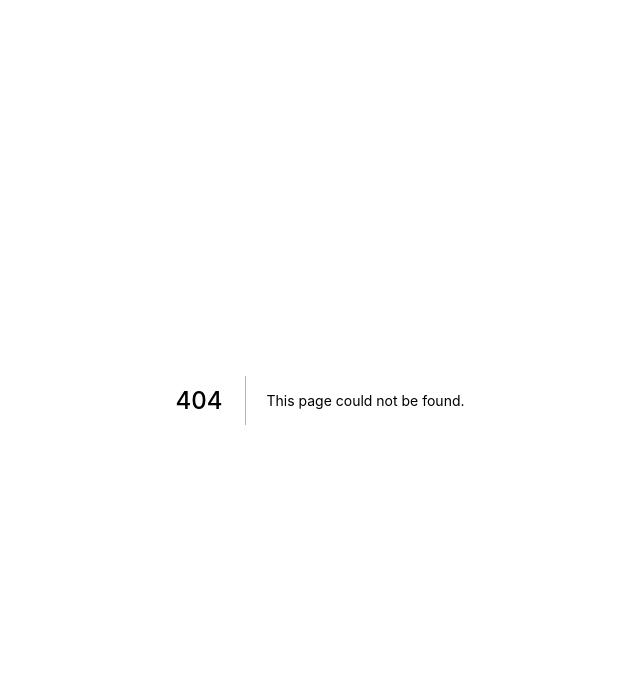
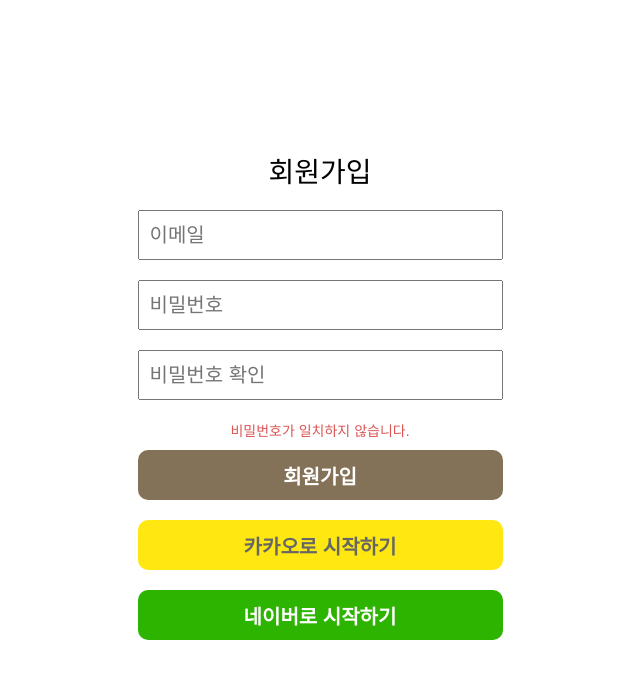
Before and after one commit to Team-Just-Do-it/Down-to-Earth, a Next.js app: page /join in a window 1280 px wide. Before the commit this address had no page. Shown: the top 678 px of the page, without its empty margins (320-960 px from the left). Built offline with nearby package versions, Linux system fonts and the light colour scheme; what emotion-reset would draw is missing.

Commit message:
💄 Add: join form UI

```diff
--- /dev/null
+++ b/src/pages/join.tsx
@@ -0,0 +1,85 @@
+import React, { useState } from "react";
+import type { NextPage } from "next";
+import styled from "@emotion/styled"
+
+const Join: NextPage = () => {
+
+  return (
+    <JoinContainer>
+      <JoinForm>
+        <h2>회원가입</h2>
+        <label htmlFor="user-id"></label>
+        <input type="text" id="user-id" placeholder="이메일"/>
+        <label htmlFor="user-pw"></label>
+        <input type="password" id="user-pw" placeholder="비밀번호"/>
+        <label htmlFor="user-pw-check"></label>
+        <input type="password" id="user-pw-check" placeholder="비밀번호 확인"/>
+        <TextAlert>비밀번호가 일치하지 않습니다.</TextAlert>
+        {/* {idError && <TextAlert>아이디 또는 비밀번호가 일치하지 않습니다.</TextAlert>}  */}
+        <JoinButton type="button">회원가입</JoinButton>
+        <KakaoJoinButton type="button">카카오로 시작하기</KakaoJoinButton>
+        <NaverJoinButton type="button">네이버로 시작하기</NaverJoinButton>
+      </JoinForm>
+    </JoinContainer>
+  )
+}
+export default Join;
+
+const JoinContainer = styled.section`
+  display: flex;
+  justify-content: center;
+  align-items: center;
+  width: 100%;
+  height: 100vh;
+
+`
+const JoinForm = styled.form`
+  display: flex;
+  flex-direction: column;
+  align-items: center;
+  width: 365px;
+
+  h2 {
+    font-size: 28px;
+    font-weight: 500;
+    margin-bottom: 20px;
+  }
+  input {
+    width: 100%;
+    height: 50px;
+    box-sizing: border-box;
+    padding: 10px;
+    margin-bottom: 20px;
+    font-size: 20px;
+  }
+  button {
+    width: 100%;
+    height: 50px;
+    font-size: 20px;
+    font-weight: bold;
+    border-radius: 10px;
+    margin: 10px 0 10px 0;
+
+    &:hover{
+    opacity: 0.3;
+    transition-duration: 0.3s;
+    }
+  }
+`
+
+const TextAlert = styled.span`
+  color: #DC5454;
+  font-size: 14px;
+`
+const JoinButton = styled.button`
+  background-color: #847258;
+  color: #FFF;
+`
+const KakaoJoinButton = styled.button`
+  background-color: #FFE812;
+  color: #666666;
+`
+const NaverJoinButton = styled.button`
+  background-color: #2DB400;
+  color: #FFF;
+`
```
